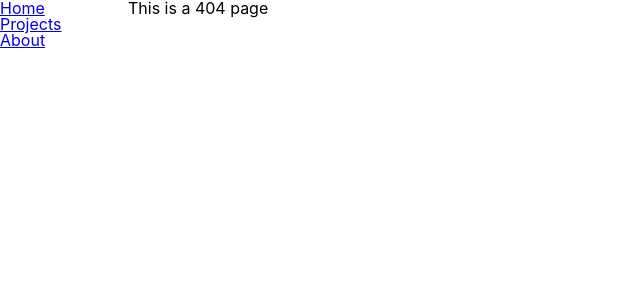
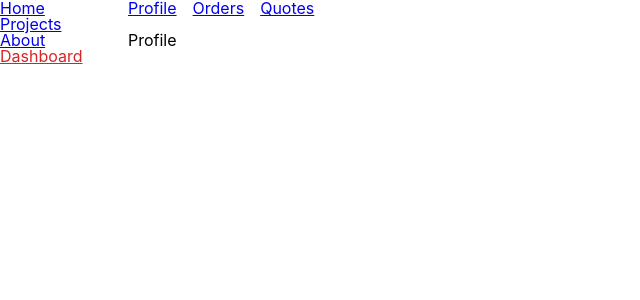
Before and after one commit to elis-11/apartment-filter, a React (Create React App) app: page /dashboard in a window 1280 px wide. Before the commit this address had no page. Shown: the top 300 px of the page, without its empty margins (0-640 px from the left). Built offline with nearby package versions, Linux system fonts and the light colour scheme.

Commit message:
Added Dashboard to App

```diff
--- a/src/App.js
+++ b/src/App.js
@@ -5,6 +5,7 @@ import { About } from "./pages/About";
 import { Projects } from "./pages/Projects";
 import { NotFound } from "./pages/NotFound";
 import "./App.scss";
+import { Dashboard } from "./pages/Dashboard";
 
 export const App = () => {
   return (
@@ -13,7 +14,7 @@ export const App = () => {
       <nav>
         <ul>
           <li>
-            <Link to="/" activeClassName="active">
+            <Link to="/" activeClassName="active" end>
               Home
               </Link>
           </li>
@@ -27,6 +28,11 @@ export const App = () => {
               About
               </Link>
           </li>
+          <li>
+            <Link to="dashboard" activeClassName="active">
+              Dashboard
+              </Link>
+          </li>
         </ul>
       </nav>
       <div className="main">
@@ -34,7 +40,8 @@ export const App = () => {
           <Route path="/" element={<Home />} />
           <Route path="/about" element={<About />} />
           <Route path="/projects" element={<Projects />} />
-          <Route path="*" element={<NotFound />}></Route>
+          <Route path="dashboard/*" element={<Dashboard />} />
+          <Route path="*" element={<NotFound />} />
         </Routes>
       </div>
     </div>
--- a/src/App.scss
+++ b/src/App.scss
@@ -19,4 +19,17 @@
     // background-color: rgb(214, 36, 36);
     color: rgb(214, 36, 36);
   }
+  .main ul {
+    display: flex;
+    list-style-type: none;
+    margin: 0;
+    padding: 0;
+  }
+  .main ul li {
+    margin-right: 1rem;
+  }
+
+  .dashboard {
+    padding: 1rem 0;
+  }
 }
--- /dev/null
+++ b/src/pages/Dashboard.jsx
@@ -0,0 +1,39 @@
+import React from "react"
+import { Routes, Link, Route } from "react-router-dom"
+
+export const Dashboard = () => {
+  return (
+    <div>
+      <ul>
+        <li>
+          <Link to="">Profile</Link>
+        </li>
+        <li>
+          <Link to="orders">Orders</Link>
+        </li>
+        <li>
+          <Link to="quotes">Quotes</Link>
+        </li>
+      </ul>
+      <div className="dashboard">
+        <Routes>
+          <Route path="/" element={<Profile />}></Route>
+          <Route path="orders" element={<Orders />}></Route>
+          <Route path="quotes" element={<Quotes />}></Route>
+        </Routes>
+      </div>
+    </div>
+  )
+}
+
+export const Profile = () => {
+  return <h2>Profile</h2>
+}
+export const Orders = () => {
+  return <h2>Orders</h2>
+}
+export const Quotes = () => {
+  return <h2>Quotes</h2>
+}
+
+// export default Dashboard
```
